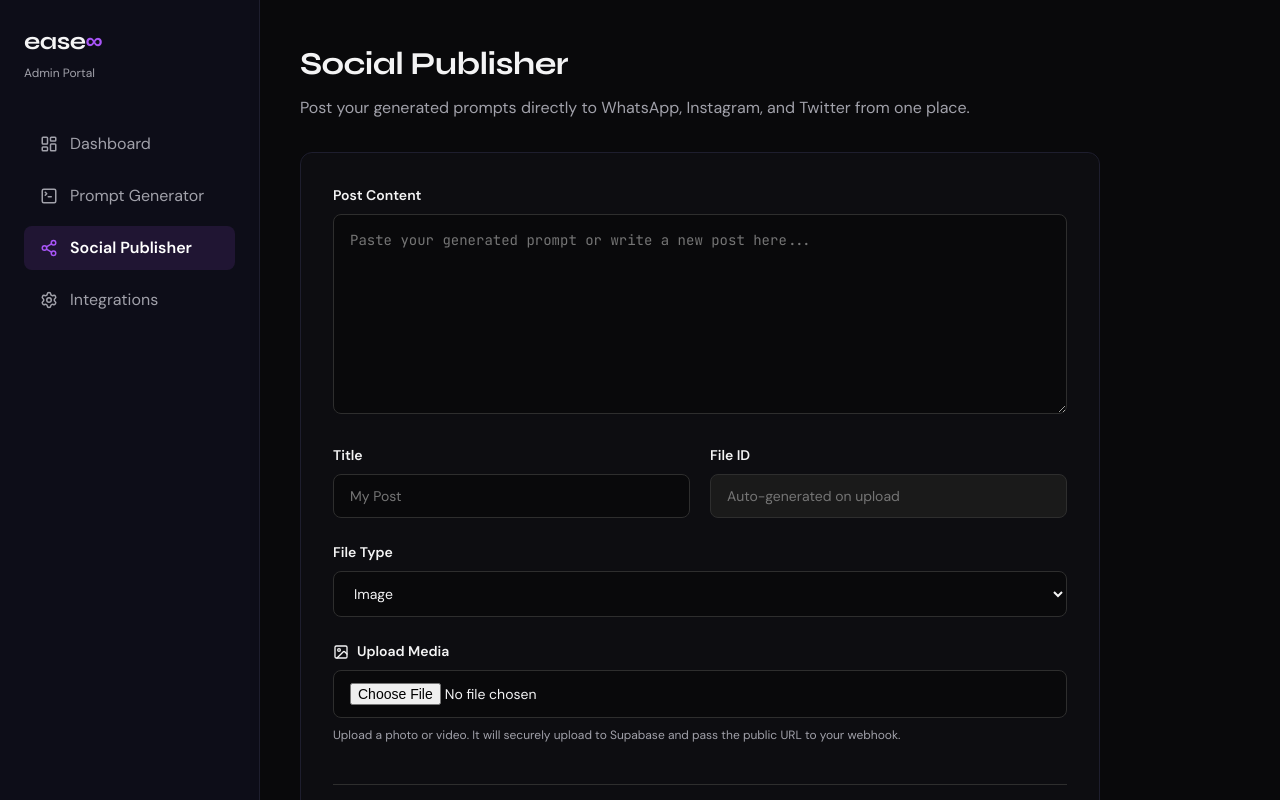
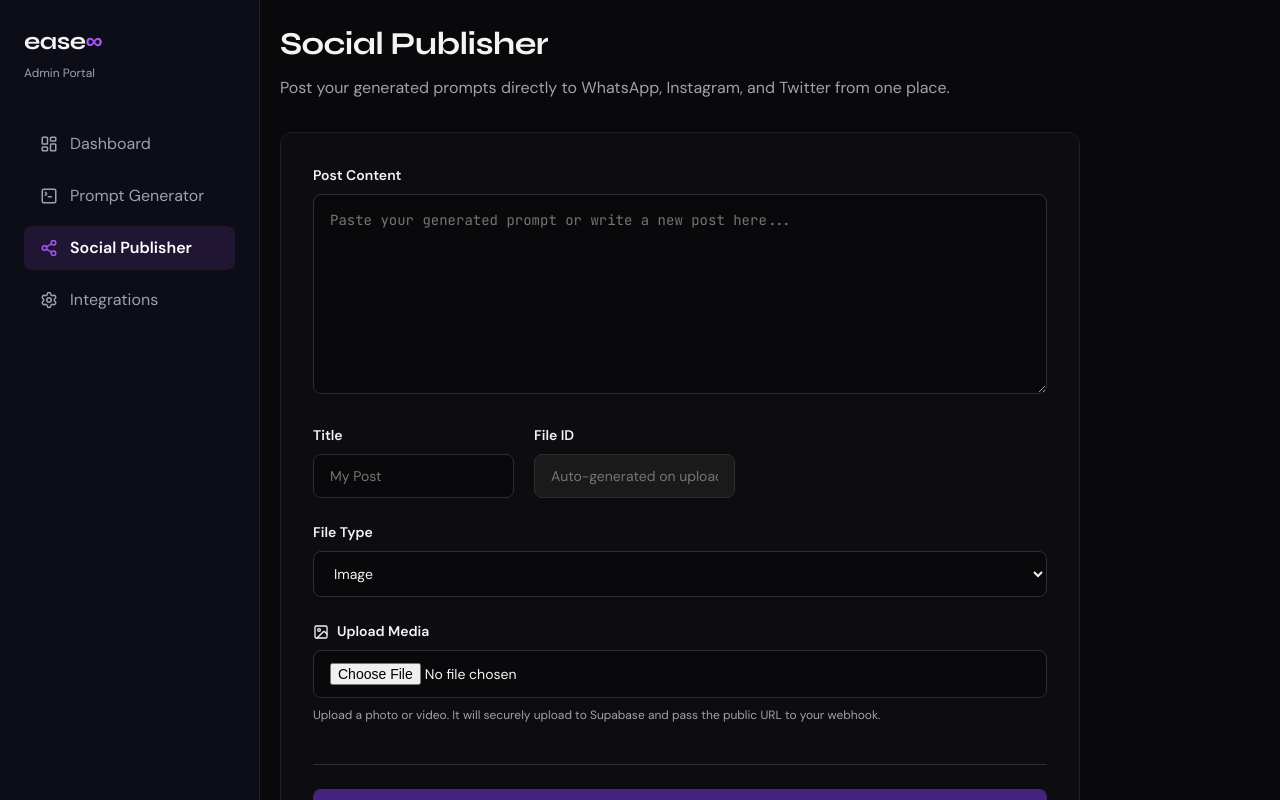
Before and after one commit to VARIZ19/ease-app, a Next.js app: page /socials in a window 1280 px wide. Both pictures are taken after typing "Sample123" into the empty fields and a click on the button "Access Dashboard". Shown: the top 800 px of the page. Built offline with nearby package versions, Linux system fonts and the light colour scheme.

Commit message:
Refactor UI for native iOS experience

```diff
--- a/app/globals.css
+++ b/app/globals.css
@@ -19,6 +19,8 @@
   --grad: linear-gradient(135deg, #7C3AED, #A855F7);
   --ease-out: cubic-bezier(0.22, 1, 0.36, 1);
   --ease-spring: cubic-bezier(0.34, 1.56, 0.64, 1);
+  --safe-top: env(safe-area-inset-top, 0px);
+  --safe-bottom: env(safe-area-inset-bottom, 0px);
 }
 
 * {
@@ -115,3 +117,24 @@ input:focus, textarea:focus, select:focus {
 .btn-primary:hover {
   background: var(--violet-500);
 }
+
+/* Mobile Responsiveness */
+@media (max-width: 767px) {
+  .desktop-only {
+    display: none !important;
+  }
+}
+@media (min-width: 768px) {
+  .mobile-only {
+    display: none !important;
+  }
+  .flex-col-md-row {
+    flex-direction: row !important;
+  }
+}
+
+.flex-col-md-row {
+  display: flex;
+  flex-direction: column;
+  gap: 20px;
+}
--- a/app/layout.js
+++ b/app/layout.js
@@ -27,6 +27,14 @@ export const metadata = {
   }
 };
 
+export const viewport = {
+  width: "device-width",
+  initialScale: 1,
+  maximumScale: 1,
+  userScalable: false,
+  viewportFit: "cover",
+};
+
 import AdminLayout from "../components/AdminLayout";
 
 export default function RootLayout({ children }) {
--- a/app/socials/page.js
+++ b/app/socials/page.js
@@ -100,7 +100,7 @@ export default function Socials() {
           />
         </div>
 
-        <div style={{ display: "grid", gridTemplateColumns: "1fr 1fr", gap: "20px" }}>
+        <div className="flex-col-md-row">
           <div>
             <label style={{ display: "block", marginBottom: "8px", fontSize: "14px", color: "var(--text)", fontWeight: "600" }}>Title</label>
             <input
@@ -179,15 +179,15 @@ export default function Socials() {
           <p style={{ fontSize: "12px", color: "var(--text-2)", marginTop: "8px" }}>Upload a photo or video. It will securely upload to Supabase and pass the public URL to your webhook.</p>
         </div>
 
-        <div style={{ marginTop: "16px", paddingTop: "24px", borderTop: "1px solid var(--border-2)", display: "flex", justifyContent: "flex-end" }}>
+        <div style={{ marginTop: "16px", paddingTop: "24px", borderTop: "1px solid var(--border-2)", display: "flex", flexDirection: "column" }}>
           <button
             className="btn-primary"
             onClick={handleUpload}
             disabled={isUploading || !text.trim()}
-            style={{ display: "flex", alignItems: "center", gap: "8px", opacity: (!text.trim() || isUploading) ? 0.5 : 1 }}
+            style={{ display: "flex", alignItems: "center", justifyContent: "center", gap: "8px", opacity: (!text.trim() || isUploading) ? 0.5 : 1, width: "100%", padding: "16px" }}
           >
-            {isUploading ? <Loader2 size={16} className="animate-spin" /> : uploadStatus === 'success' ? <Check size={16} /> : <Share2 size={16} />}
-            {isUploading ? 'Publishing...' : 'Publish'}
+            {isUploading ? <Loader2 size={20} className="animate-spin" /> : uploadStatus === 'success' ? <Check size={20} /> : <Share2 size={20} />}
+            <span style={{ fontSize: "16px" }}>{isUploading ? 'Publishing...' : 'Publish to Socials'}</span>
           </button>
         </div>
 
--- a/components/AdminLayout.js
+++ b/components/AdminLayout.js
@@ -70,9 +70,10 @@ export default function AdminLayout({ children }) {
   ];
 
   return (
-    <div style={{ display: 'flex', minHeight: '100vh' }}>
-      {/* Sidebar */}
-      <aside style={{ width: '260px', borderRight: '1px solid var(--border)', background: 'var(--bg-2)', padding: '24px', display: 'flex', flexDirection: 'column' }}>
+    <div style={{ display: 'flex', minHeight: '100vh', flexDirection: 'column' }}>
+      <div style={{ display: 'flex', flex: 1, overflow: 'hidden' }}>
+        {/* Desktop Sidebar */}
+        <aside className="desktop-only" style={{ width: '260px', borderRight: '1px solid var(--border)', background: 'var(--bg-2)', padding: '24px', display: 'flex', flexDirection: 'column' }}>
           <div style={{ marginBottom: '40px' }}>
             <Link href="/" className="display" style={{ fontSize: '24px', fontWeight: '700' }}>
               ease<span style={{ color: 'var(--violet-500)' }}>∞</span>
@@ -108,11 +109,45 @@ export default function AdminLayout({ children }) {
         </aside>
 
         {/* Main Content */}
-      <main style={{ flex: 1, overflowY: 'auto' }}>
-        <div style={{ padding: '40px', maxWidth: '1200px', margin: '0 auto' }}>
+        <main style={{ flex: 1, overflowY: 'auto', paddingTop: 'var(--safe-top)', paddingBottom: 'calc(var(--safe-bottom) + 80px)' }}>
+          {/* Mobile Header */}
+          <div className="mobile-only glass-panel" style={{ position: 'sticky', top: 0, zIndex: 10, padding: '16px', borderLeft: 'none', borderRight: 'none', borderTop: 'none', borderRadius: 0, display: 'flex', justifyContent: 'space-between', alignItems: 'center', paddingTop: 'calc(16px + var(--safe-top))' }}>
+            <div className="display" style={{ fontSize: '20px', fontWeight: '700' }}>
+              ease<span style={{ color: 'var(--violet-500)' }}>∞</span>
+            </div>
+            <button onClick={handleLogout} style={{ color: 'var(--text-2)' }}>
+              <LogOut size={20} />
+            </button>
+          </div>
+
+          <div style={{ padding: '20px', maxWidth: '1200px', margin: '0 auto', width: '100%' }}>
             {children}
           </div>
         </main>
       </div>
+
+      {/* Mobile Bottom Tab Bar */}
+      <nav className="mobile-only glass-panel" style={{
+        position: 'fixed', bottom: 0, left: 0, right: 0, zIndex: 50,
+        display: 'flex', justifyContent: 'space-around', alignItems: 'center',
+        padding: '12px 16px', paddingBottom: 'calc(12px + var(--safe-bottom))',
+        borderLeft: 'none', borderRight: 'none', borderBottom: 'none', borderRadius: 0
+      }}>
+        {navItems.map((item) => {
+          const Icon = item.icon;
+          const isActive = pathname === item.path;
+          return (
+            <Link key={item.path} href={item.path} style={{
+              display: 'flex', flexDirection: 'column', alignItems: 'center', gap: '4px',
+              color: isActive ? 'var(--violet-500)' : 'var(--text-3)',
+              transition: 'color 0.2s'
+            }}>
+              <Icon size={24} color={isActive ? 'var(--violet-500)' : 'currentColor'} />
+              <span style={{ fontSize: '10px', fontWeight: isActive ? '600' : '500' }}>{item.name.split(' ')[0]}</span>
+            </Link>
+          );
+        })}
+      </nav>
+    </div>
   );
 }
```
Lines whose indentation alone changed are shown as unchanged.
